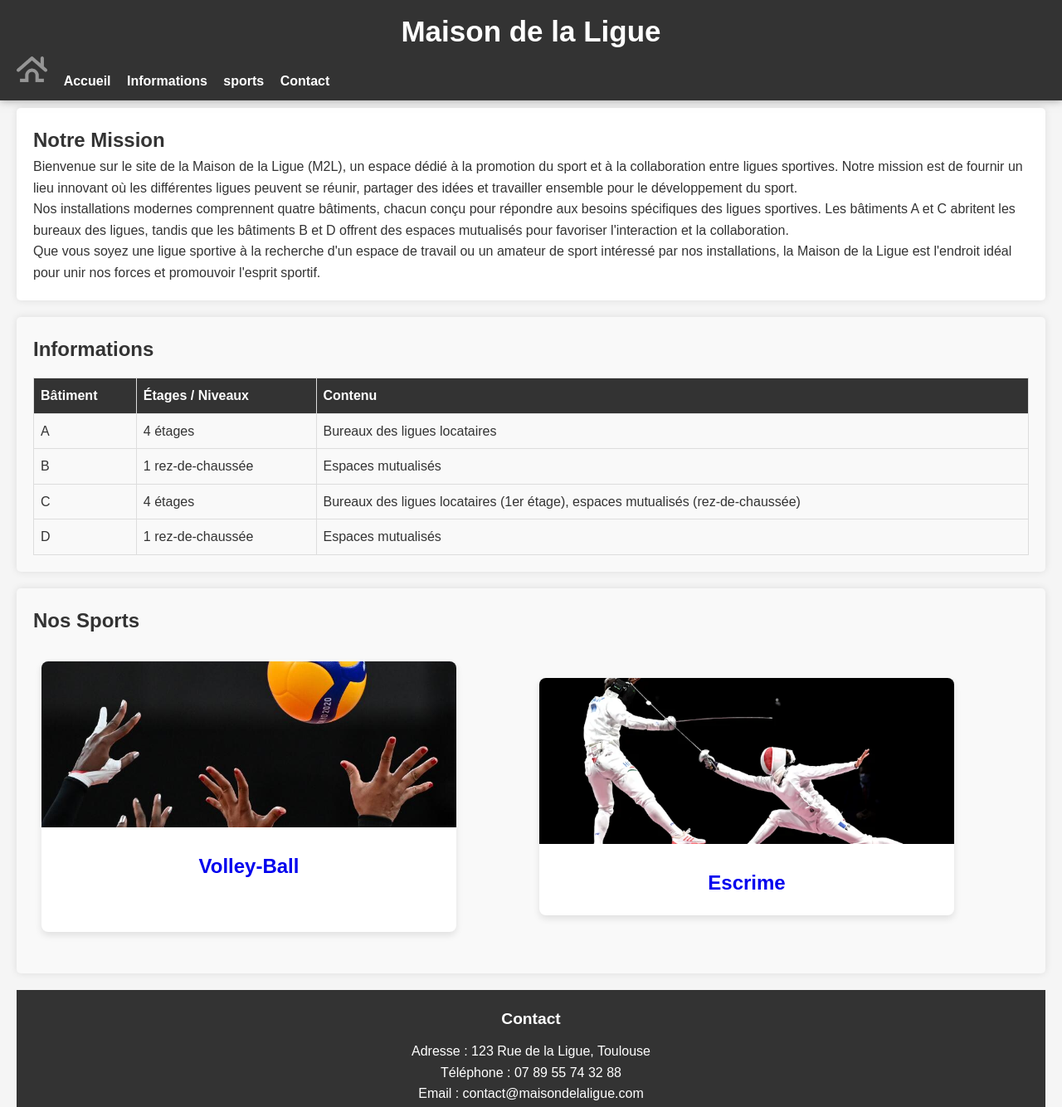
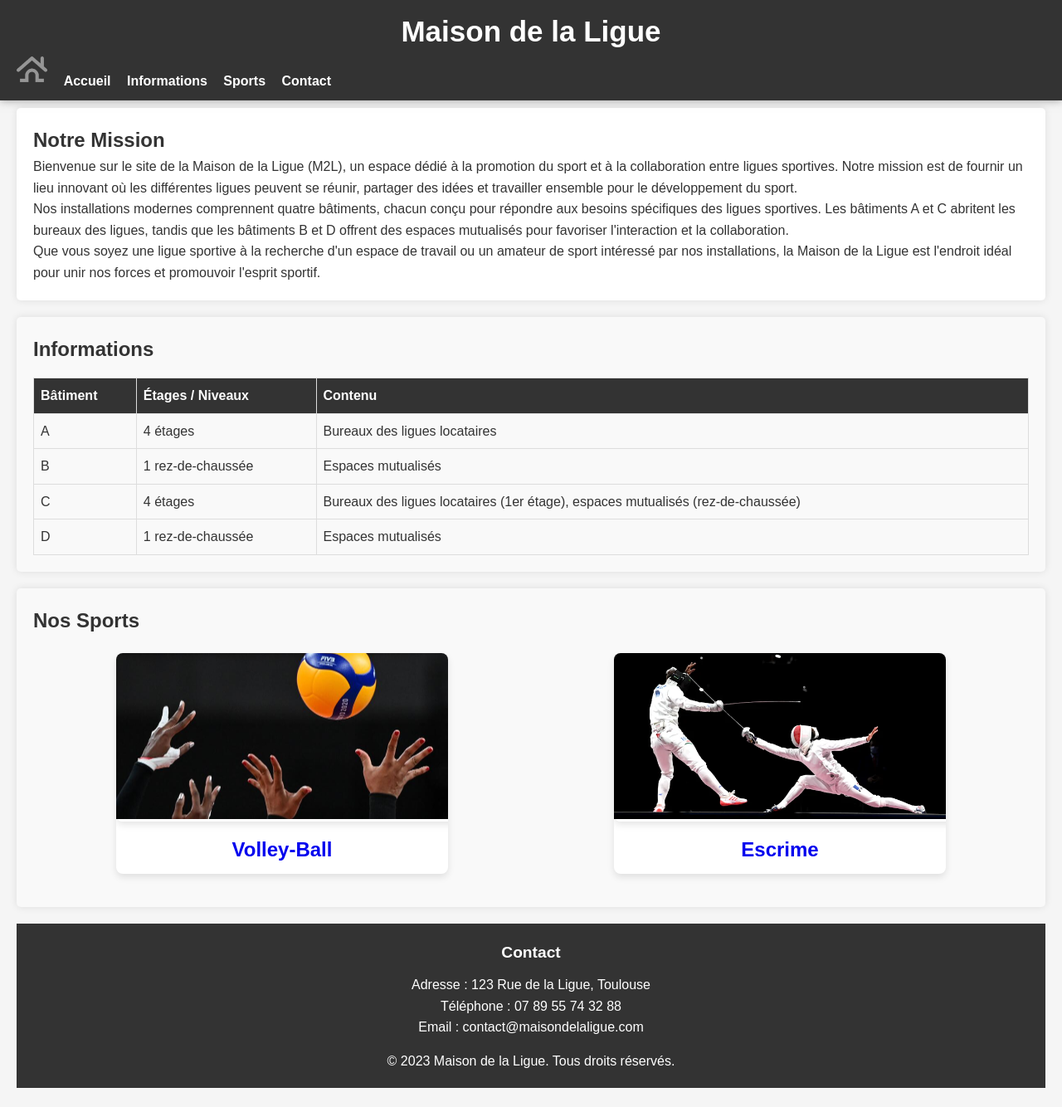
Before and after one commit to SylvainFaccin/23.24-M2L, a plain HTML site: page index.html in a window 1280 px wide. Shown: the top 1334 px of the page at 83% size. Drawn offline with Linux system fonts and the light colour scheme.

Commit message:
new file:   Images/Sports/historique volley/debutvolleywebp.webp 	new file:   Images/Sports/historique volley/volleyactuel.webp 	modified:   index.html 	modified:   style.css

```diff
--- a/index.html
+++ b/index.html
@@ -15,7 +15,7 @@
                 <li><a href="index.html"> <img class="imagehome" src="Images/maison.png" alt="HOME" ></a></li>
                 <li><a href="#accueil">Accueil</a></li>
                 <li><a href="#informations">Informations</a></li>
-                <li><a href="#sports">sports</a></li>
+                <li><a href="#sports">Sports</a></li>
                 <li><a href="#footer">Contact</a></li>
             </ul>
         </nav>
@@ -69,23 +69,26 @@
     <h2>Nos Sports</h2>
 
 <!-- TEST CARTES SPORT -->
+    <div class="ensemblecartessport">
 
-    <div class="ensemblecartessport">
+        <div class="sport-card">
             <a href="volley.html" class="sport-card">
                 <img class="sport-image" src="Images/Sports/image volley.jpg" alt="Volley">
                 <div class="sport-info">
                     <h2>Volley-Ball</h2>
                 </div>
             </a>
+        </div>
 
-    <div class="ensemblecartessport">
+        <div class="sport-card">
             <a href="escrime.html" class="sport-card">
                 <img class="sport-image" src="Images/Sports/escrime.webp" alt="Escrime">
                 <div class="sport-info">
                     <h2>Escrime</h2>
                 </div>
             </a>
-
+        </div>
+    </div>
 
 <!-- FIN TEST CARTES SPORT -->
 </section>
--- a/style.css
+++ b/style.css
@@ -139,13 +139,18 @@ th {
 }
 
 .sport-card {
-    width: 500px;
+    width: 400px;
     background-color: #fff;
     border-radius: 8px;
     overflow: hidden;
     box-shadow: 0 4px 8px rgba(0, 0, 0, 0.1);
-    margin: 10px;
     text-decoration: none;
+    /* TEST ANIMATION PASSAGE DE CURSEUR */
+}
+.sport-card:hover {
+    background-color: #c2c1c1;
+    transition: transform 0.3s ease-in-out;
+    transform: scale(1.1);
 }
 
 .sport-image {
@@ -155,7 +160,7 @@ th {
 }
 
 .sport-info {
-    padding: 20px;
+    padding: 10px;
 }
 
 /* FIN TEST CARTES SPORT */
```
Also changed, not shown: Images/Sports/historique volley/debutvolleywebp.webp (added), Images/Sports/historique volley/volleyactuel.webp (added). Lines whose indentation alone changed are shown as unchanged.
